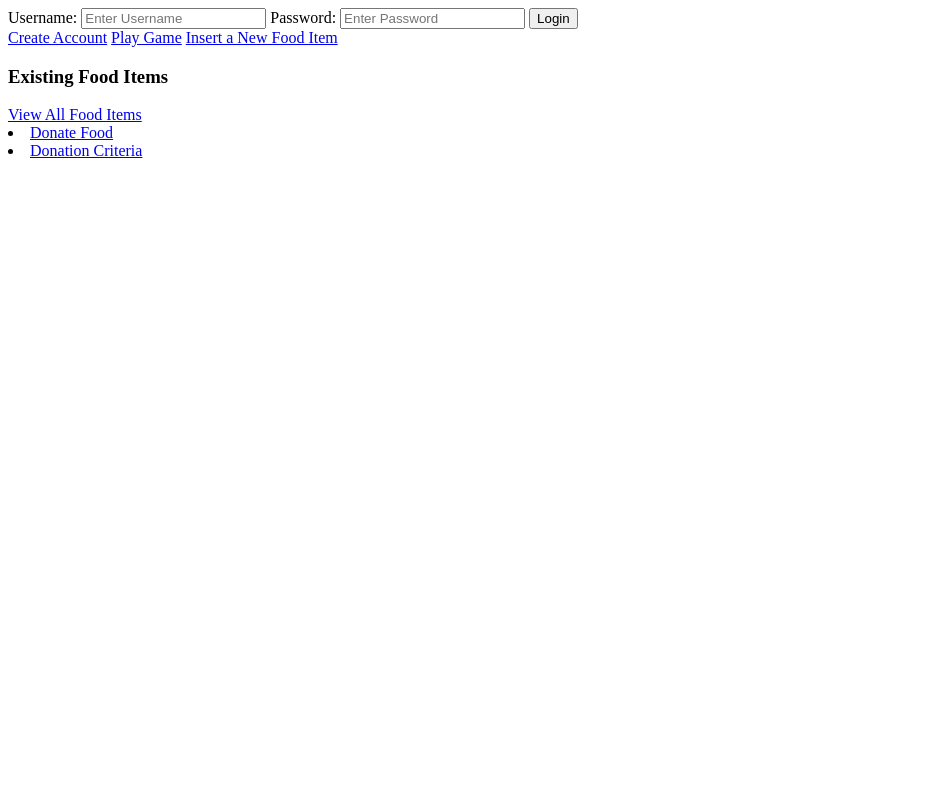
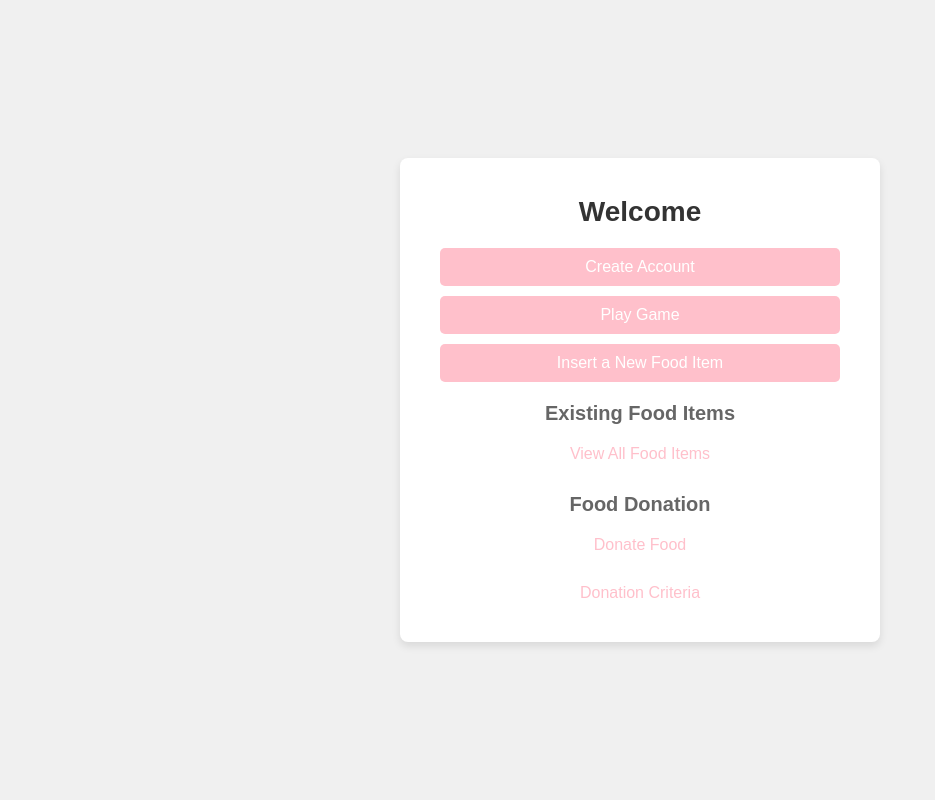
Before and after one commit to Shinosin/TechSeries, a Flask app: page / in a window 1280 px wide. Shown: the whole page, without its empty margins (0-935 px from the left). Run offline with Flask 3, Linux system fonts and the light colour scheme.

Commit message:
main page design and link redirection

```diff
--- a/app.py
+++ b/app.py
@@ -3,6 +3,7 @@ import game
 import sqlite3
 
 app = Flask(__name__)
+
 
 @app.route('/')
 def index():
@@ -11,6 +12,7 @@ def index():
 # @app.route('/login')
 # def login():
 #     return
+
 
 @app.route('/start_pygame')
 def start_pygame():
@@ -25,11 +27,14 @@ def start_pygame():
 def insert_food_item_form():
     return render_template('insertFoodItemForm.html')
 
+
 @app.route('/result')
 def displayResults():
     return render_template('result.html')
 
 # Route to add a new record (INSERT) food item data to the database
+
+
 @app.route("/insertFoodItem", methods=['POST', 'GET'])
 def insertFoodItem():
     msg = ""  # Initialize msg to avoid reference before assignment
@@ -44,7 +49,8 @@ def insertFoodItem():
             # Connect to SQLite3 database and execute the INSERT
             with sqlite3.connect('database.db') as con:
                 cur = con.cursor()
-                cur.execute("INSERT INTO foodItem (foodItemName, expiryDate) VALUES (?, ?)", (foodItemName, expiryDate))
+                cur.execute(
+                    "INSERT INTO foodItem (foodItemName, expiryDate) VALUES (?, ?)", (foodItemName, expiryDate))
 
                 con.commit()
                 msg = "Record successfully added to database"
@@ -71,12 +77,13 @@ def getAllFoodItems():
     con.row_factory = sqlite3.Row
 
     cur = con.cursor()
-    cur.execute("SELECT id, foodItemName, expiryDate FROM foodItem ORDER BY expiryDate ASC")
+    cur.execute(
+        "SELECT id, foodItemName, expiryDate FROM foodItem ORDER BY expiryDate ASC")
 
     rows = cur.fetchall()
     con.close()
     # Send the results of the SELECT to the list.html page
-    return render_template("result.html",rows=rows)
+    return render_template("result.html", rows=rows)
 
 
 # Route that will SELECT a specific row in the database then load an Edit form
@@ -91,7 +98,8 @@ def editForm():
             with sqlite3.connect('database.db') as con:
                 con.row_factory = sqlite3.Row
                 cur = con.cursor()
-                cur.execute("SELECT id, foodItemName, expiryDate FROM foodItem WHERE id=?", (rowid,))
+                cur.execute(
+                    "SELECT id, foodItemName, expiryDate FROM foodItem WHERE id=?", (rowid,))
 
                 row = cur.fetchone()
                 if row:
@@ -100,7 +108,6 @@ def editForm():
                     return "Record not found", 404
         except Exception as e:
             return f"An error occurred: {str(e)}"
-
 
 
 # Route used to execute the UPDATE statement on a specific record in the database
@@ -117,7 +124,8 @@ def editFoodItem():
             # Connect to the database and update the specific record
             con = sqlite3.connect('database.db')
             cur = con.cursor()
-            cur.execute("UPDATE foodItem SET foodItemName=?, expiryDate=? WHERE id=?", (foodItemName, expiryDate, rowid))
+            cur.execute("UPDATE foodItem SET foodItemName=?, expiryDate=? WHERE id=?",
+                        (foodItemName, expiryDate, rowid))
 
             con.commit()
             msg = "Record successfully edited in the database"
@@ -134,19 +142,19 @@ def editFoodItem():
 
 
 # Route used to DELETE a specific record in the database
-@app.route("/deleteFoodItem", methods=['POST','GET'])
+@app.route("/deleteFoodItem", methods=['POST', 'GET'])
 def delete():
     if request.method == 'POST':
         try:
-             # Use the hidden input value of id from the form to get the rowid
+            # Use the hidden input value of id from the form to get the rowid
             rowid = request.form['id']
             # Connect to the database and DELETE a specific record based on rowid
             with sqlite3.connect('database.db') as con:
-                    cur = con.cursor()
-                    cur.execute("DELETE FROM foodItem WHERE rowid="+rowid)
+                cur = con.cursor()
+                cur.execute("DELETE FROM foodItem WHERE rowid="+rowid)
 
-                    con.commit()
-                    msg = "Record successfully deleted from the database"
+                con.commit()
+                msg = "Record successfully deleted from the database"
         except:
             con.rollback()
             msg = "Error in the DELETE"
@@ -154,18 +162,7 @@ def delete():
         finally:
             con.close()
             # Send the transaction message to result.html
-            return render_template('result.html',msg=msg)
-
-
-
-
-
-
-
-
-
-
-
+            return render_template('result.html', msg=msg)
 
 
 # The below section are for pages and function related to user
@@ -177,6 +174,7 @@ def delete():
 @app.route('/register', methods=['GET'])
 def show_register_form():
     return render_template('register.html')
+
 
 @app.route('/api/register', methods=['POST'])
 def register():
@@ -199,7 +197,8 @@ def register():
             return render_template('register.html', error="Email already exists")
 
         # Insert the new user into the database
-        cur.execute("INSERT INTO user (email, password) VALUES (?, ?)", (email, password))
+        cur.execute(
+            "INSERT INTO user (email, password) VALUES (?, ?)", (email, password))
         con.commit()
     except Exception as e:
         con.rollback()
@@ -209,7 +208,6 @@ def register():
 
     print(f"Registered user: {email}, Password: {password}")
     return render_template('register_success.html', email=email)
-
 
 
 @app.route('/login', methods=['GET'])
@@ -226,7 +224,8 @@ def login():
         return render_template('login.html', error="Email and password are required")
 
     con = sqlite3.connect('database.db')
-    con.row_factory = sqlite3.Row  # This ensures that rows can be accessed like dictionaries
+    # This ensures that rows can be accessed like dictionaries
+    con.row_factory = sqlite3.Row
     cur = con.cursor()
 
     try:
@@ -246,17 +245,17 @@ def login():
         con.close()
 
 
-
 # The below section are for pages and function related to food donation
 # For pages
 @app.route('/submitDonation')
 def submitDonatioForm():
-     # Connect to the SQLite3 database and SELECT the necessary data
+    # Connect to the SQLite3 database and SELECT the necessary data
     con = sqlite3.connect("database.db")
     con.row_factory = sqlite3.Row
 
     cur = con.cursor()
-    cur.execute("SELECT id, foodItemName, expiryDate FROM foodItem ORDER BY expiryDate ASC")
+    cur.execute(
+        "SELECT id, foodItemName, expiryDate FROM foodItem ORDER BY expiryDate ASC")
 
     rows = cur.fetchall()
     con.close()
@@ -300,6 +299,7 @@ def submitDonatioForm():
 def submitSuccess():
     return render_template('success.html')
 
+
 @app.route('/donationCriteria')
 def donationCriteria():
     return render_template('criteria.html')
--- a/templates/index.html
+++ b/templates/index.html
@@ -1,4 +1,4 @@
-<!DOCTYPE html>
+<!-- <!DOCTYPE html>
 <html>
 
 <head>
@@ -6,29 +6,134 @@
 </head>
 
 <body>
-    <form action="/login" method="POST">
-        Username: <input type="text" placeholder="Enter Username" name="username" required>
-        Password: <input type="text" placeholder="Enter Password" name="password" required>
-        <button type="submit">Login</button>
-    </form>
-
-    <a href="/create">Create Account</a>
+    <a href="/register">Create Account</a>
 
     <a href="/start_pygame">Play Game</a>
 
-    <a href="/insertFoodItemForm">Insert a New Food Item</a>
+    <a href="/insertFoodItemForm">Insert a New Food Item</a> -->
 
-    <!-- Link to display the list of food items -->
-    <h3>Existing Food Items</h3>
+<!-- Link to display the list of food items -->
+<!-- <h3>Existing Food Items</h3>
     <a href="{{ url_for('getAllFoodItems') }}">View All Food Items</a>
+ -->
 
-
-    <!-- Food donation -->
-    <li><a href="/submitDonation">Donate Food</a></li>
+<!-- Food donation -->
+<!-- <li><a href="/submitDonation">Donate Food</a></li>
     <li><a href="/donationCriteria">Donation Criteria</a></li>
 
 
 
 </body>
 
+</html>  -->
+
+
+<!DOCTYPE html>
+<html lang="en">
+
+<head>
+    <meta charset="UTF-8">
+    <meta name="viewport" content="width=device-width, initial-scale=1.0">
+    <title>My App</title>
+    <style>
+        /* Global Styles */
+        body {
+            font-family: 'Arial', sans-serif;
+            background-color: #f0f0f0;
+            margin: 0;
+            padding: 0;
+            display: flex;
+            justify-content: center;
+            align-items: center;
+            height: 100vh;
+        }
+
+        /* Container for the Content */
+        .container {
+            background-color: #ffffff;
+            border-radius: 8px;
+            box-shadow: 0 4px 8px rgba(0, 0, 0, 0.1);
+            padding: 20px 40px;
+            text-align: center;
+            max-width: 400px;
+            width: 100%;
+        }
+
+        h1 {
+            color: #333;
+            font-size: 28px;
+            margin-bottom: 20px;
+        }
+
+        h3 {
+            color: #666;
+            font-size: 20px;
+            margin-bottom: 10px;
+        }
+
+        /* Style for Links */
+        a {
+            display: block;
+            text-decoration: none;
+            color: pink;
+            margin: 10px 0;
+            padding: 10px;
+            border-radius: 5px;
+            transition: background-color 0.3s ease;
+            font-size: 16px;
+        }
+
+        a:hover {
+            background-color: pink;
+            color: #ffffff;
+        }
+
+        /* List Style */
+        li {
+            list-style-type: none;
+        }
+
+        /* Specific Link Styles */
+        .primary-link {
+            background-color: pink;
+            color: #ffffff;
+            margin-top: 20px;
+        }
+
+        .primary-link:hover {
+            background-color: lightpink;
+        }
+
+        .secondary-link {
+            background-color: pink;
+            color: #ffffff;
+        }
+
+        .secondary-link:hover {
+            background-color: lightpink;
+        }
+    </style>
+</head>
+
+<body>
+    <div class="container">
+        <h1>Welcome</h1>
+
+        <a class="primary-link" href="/register">Create Account</a>
+
+        <a class="secondary-link" href="/start_pygame">Play Game</a>
+
+        <a class="secondary-link" href="/insertFoodItemForm">Insert a New Food Item</a>
+
+        <!-- Section for Existing Food Items -->
+        <h3>Existing Food Items</h3>
+        <a href="{{ url_for('getAllFoodItems') }}">View All Food Items</a>
+
+        <!-- Food Donation Section -->
+        <h3>Food Donation</h3>
+        <li><a href="/submitDonation">Donate Food</a></li>
+        <li><a href="/donationCriteria">Donation Criteria</a></li>
+    </div>
+</body>
+
 </html>
```
Also changed, not shown: templates/login.html (+2 -15 lines), templates/register.html (+2 -15 lines), templates/welcome.html (+10 -0 lines), database.db.
